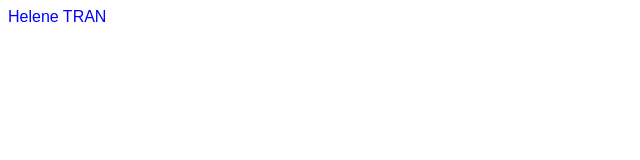
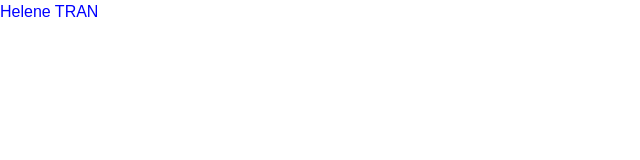
Before and after one commit to SaladeDePoisChiche/helene-tran-portfolio, a Vue app: page / in a window 1280 px wide. Shown: the top 160 px of the page, without its empty margins (0-640 px from the left). Built offline with nearby package versions, Linux system fonts and the light colour scheme.

Commit message:
added bootstrap 5

```diff
--- a/package.json
+++ b/package.json
@@ -14,6 +14,8 @@
     "format": "prettier --write src/"
   },
   "dependencies": {
+    "@popperjs/core": "^2.11.8",
+    "bootstrap": "^5.3.3",
     "pinia": "^2.2.6",
     "vue": "^3.5.12",
     "vue-router": "^4.4.5"
--- a/src/assets/main.css
+++ b/src/assets/main.css
@@ -1 +1,3 @@
 @import './base.css';
+
+@import 'bootstrap/dist/css/bootstrap.css';
--- a/src/main.ts
+++ b/src/main.ts
@@ -1,4 +1,5 @@
 import './assets/main.css'
+import * as bootstrap from 'bootstrap/dist/js/bootstrap.bundle';
 
 import { createApp } from 'vue'
 import { createPinia } from 'pinia'
@@ -10,5 +11,6 @@ const app = createApp(App)
 
 app.use(createPinia())
 app.use(router)
+app.provide('bootstrap', bootstrap);
 
 app.mount('#app')
```
Also changed, not shown: 1 other file (tests, documents, lock files or other folders).
